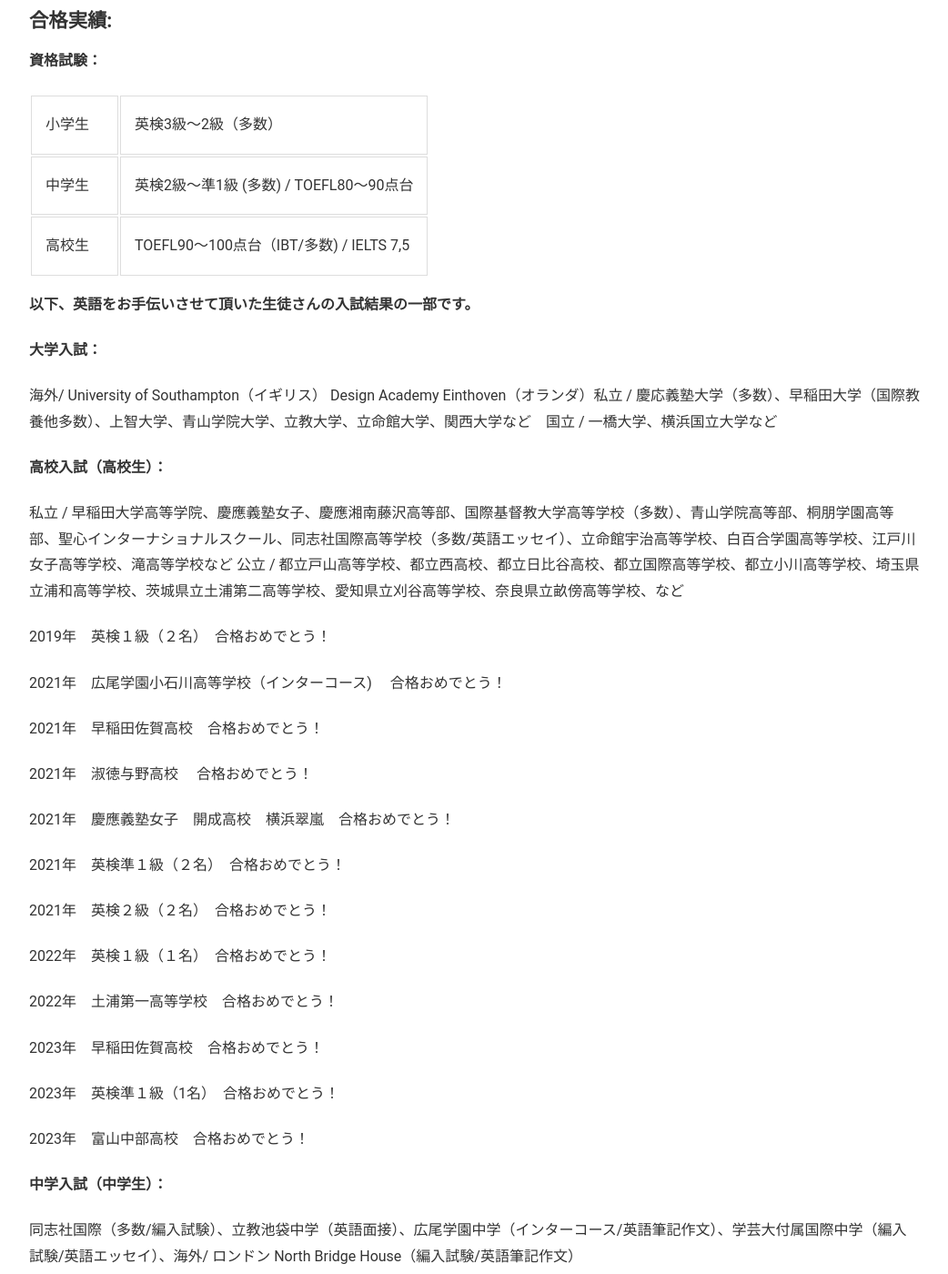
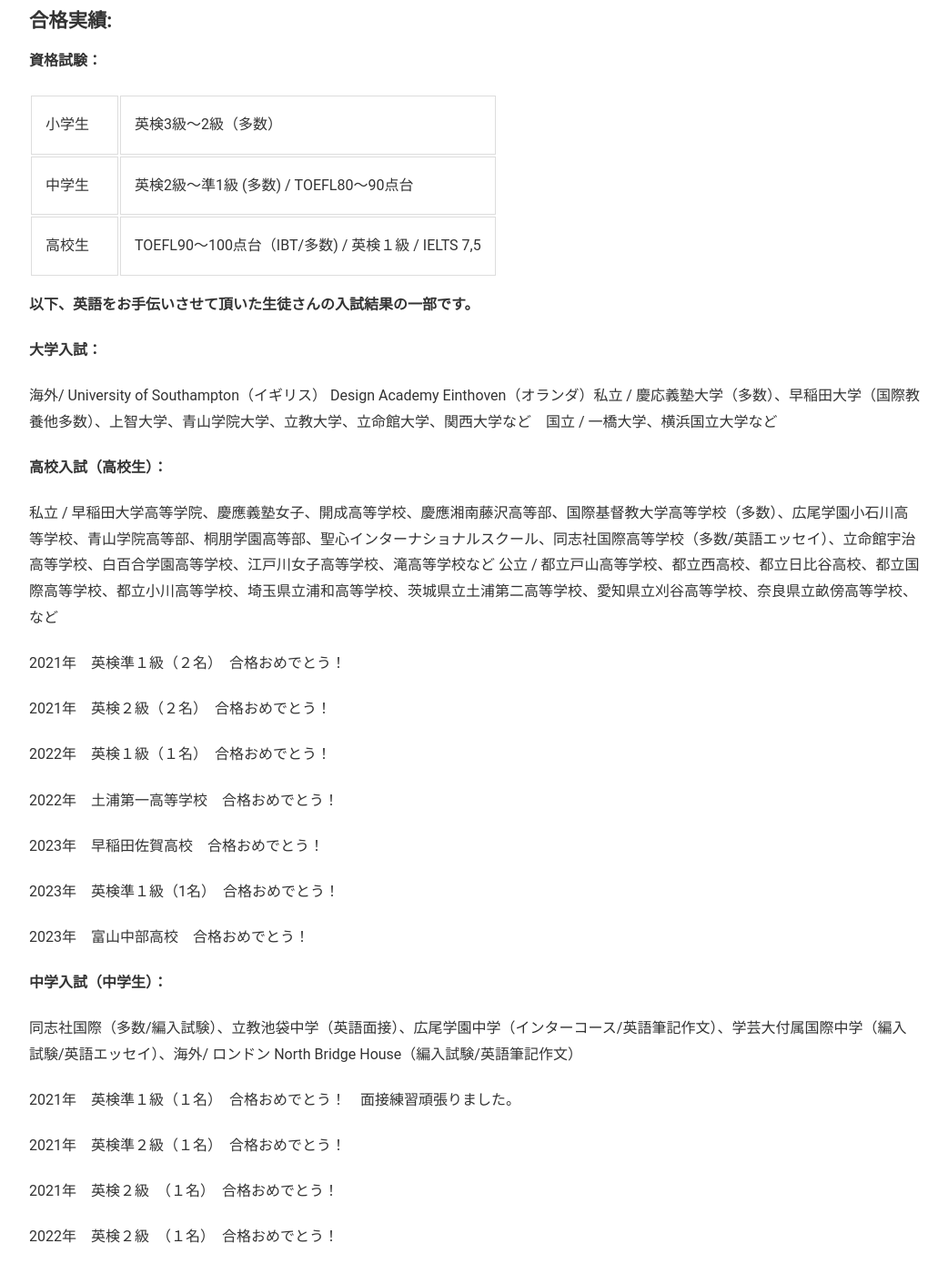
Before and after one commit to phocean/akispace, a Jekyll site: the page built from exam_results.md, in a window 1280 px wide and 1400 px high, scrolled down 1531 px. Shown: the whole window at 91% size, without its empty margins (118-1160 px from the left). Built offline with Jekyll 4.4.1, drawn with Linux system fonts in a browser that asks for light colours; some of the changed text lies outside the part shown.

Commit message:
Update exam_results.md

```diff
--- a/exam_results.md
+++ b/exam_results.md
@@ -58,17 +58,7 @@
 
 <strong>高校入試（高校生）：</strong>
 
-私立 / 早稲田大学高等学院、慶應義塾女子、慶應湘南藤沢高等部、国際基督教大学高等学校（多数）、青山学院高等部、桐朋学園高等部、聖心インターナショナルスクール、同志社国際高等学校（多数/英語エッセイ）、立命館宇治高等学校、白百合学園高等学校、江戸川女子高等学校、滝高等学校など   公立 / 都立戸山高等学校、都立西高校、都立日比谷高校、都立国際高等学校、都立小川高等学校、埼玉県立浦和高等学校、茨城県立土浦第二高等学校、愛知県立刈谷高等学校、奈良県立畝傍高等学校、など
-
-2019年　英検１級（２名）　合格おめでとう！
-
-2021年　広尾学園小石川高等学校（インターコース) 　合格おめでとう！
-
-2021年　早稲田佐賀高校　合格おめでとう！
-
-2021年　淑徳与野高校 　合格おめでとう！
-
-2021年　慶應義塾女子　開成高校　横浜翠嵐　合格おめでとう！
+私立 / 早稲田大学高等学院、慶應義塾女子、開成高等学校、慶應湘南藤沢高等部、国際基督教大学高等学校（多数）、広尾学園小石川高等学校、青山学院高等部、桐朋学園高等部、聖心インターナショナルスクール、同志社国際高等学校（多数/英語エッセイ）、立命館宇治高等学校、白百合学園高等学校、江戸川女子高等学校、滝高等学校など   公立 / 都立戸山高等学校、都立西高校、都立日比谷高校、都立国際高等学校、都立小川高等学校、埼玉県立浦和高等学校、茨城県立土浦第二高等学校、愛知県立刈谷高等学校、奈良県立畝傍高等学校、など
 
 2021年　英検準１級（２名）　合格おめでとう！
 
@@ -88,10 +78,6 @@
 
 同志社国際（多数/編入試験）、立教池袋中学（英語面接）、広尾学園中学（インターコース/英語筆記作文）、学芸大付属国際中学（編入試験/英語エッセイ）、海外/ ロンドン North Bridge House（編入試験/英語筆記作文）
 
-2020年　同志社国際編入　合格おめでとう！
-
-2020年　英検準１級（１名）　合格おめでとう！　面接練習頑張りました。
-
 2021年　英検準１級（１名）　合格おめでとう！　面接練習頑張りました。
 
 2021年　英検準２級（１名）　合格おめでとう！
```
Also changed, not shown: other parts of exam_results.md (+1 -1 lines).
